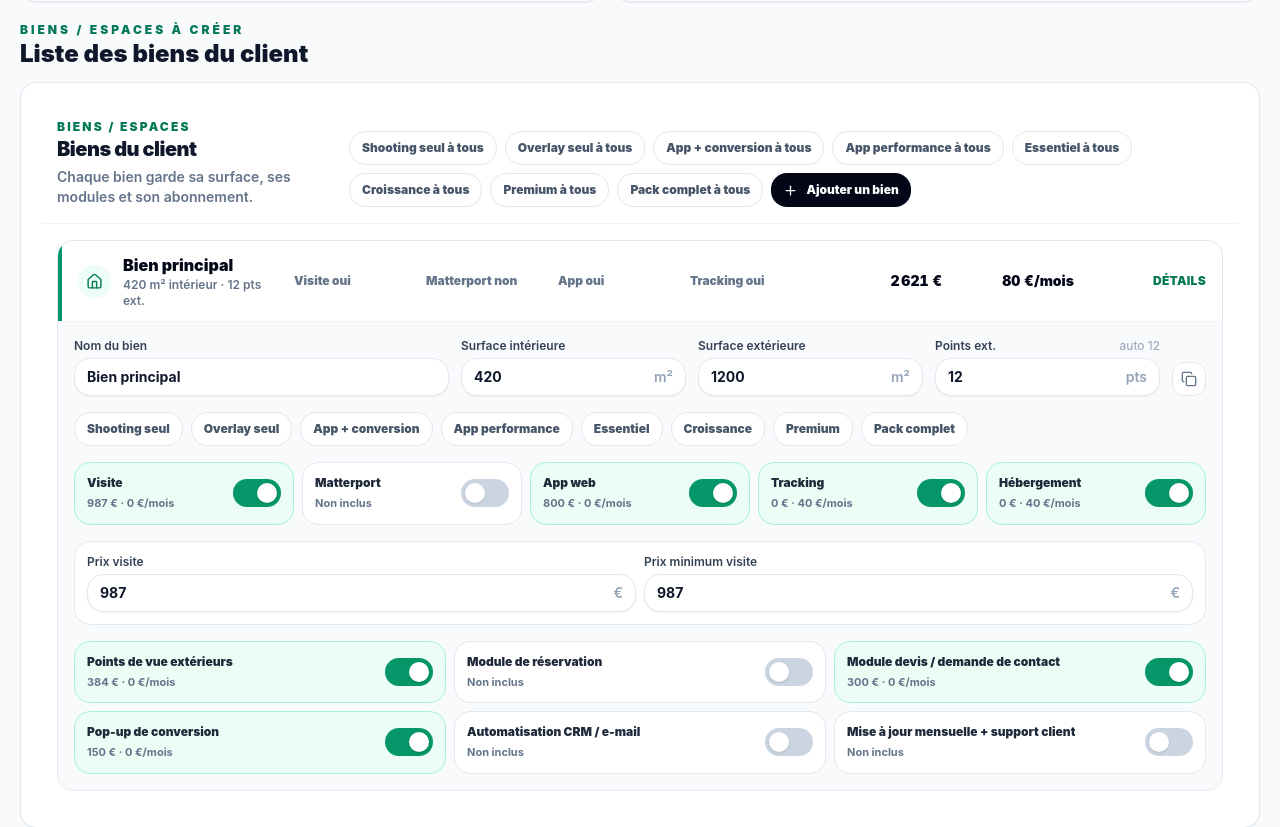
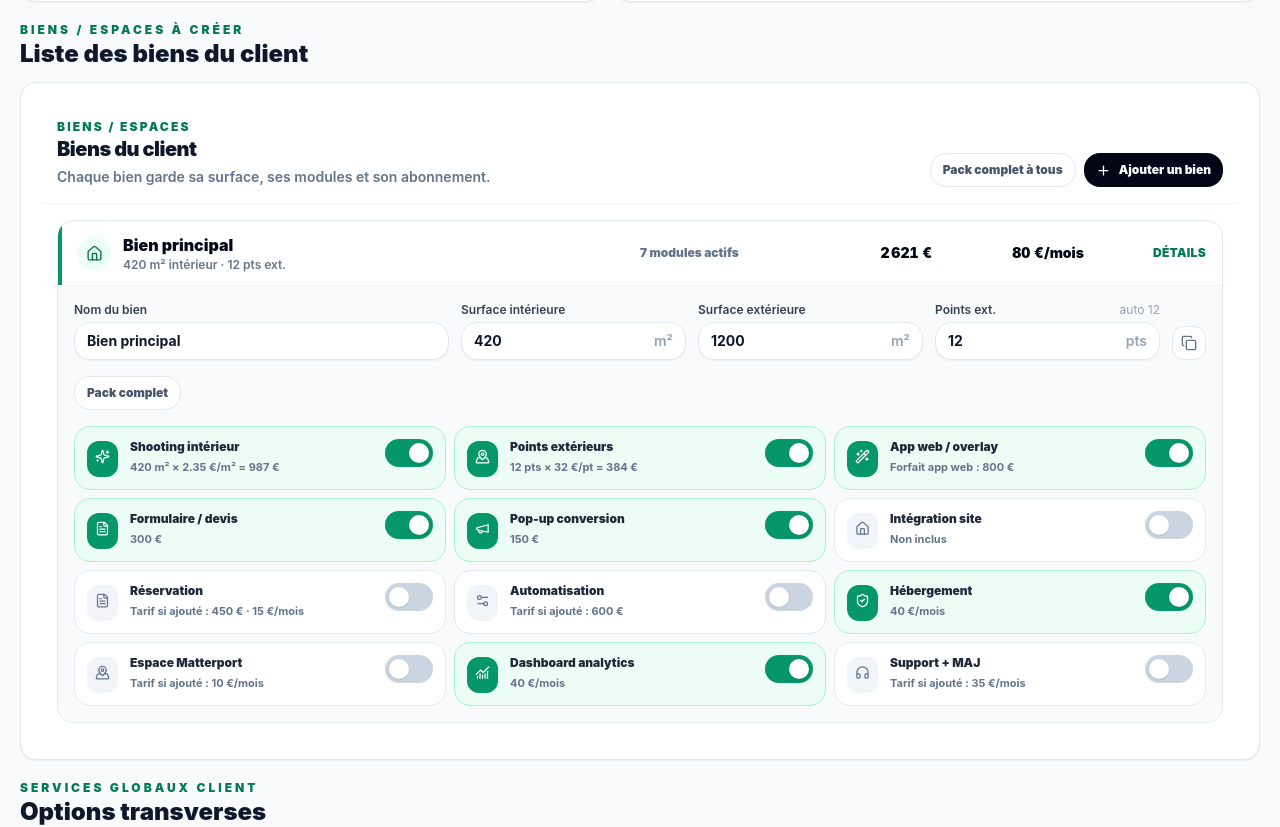
Before and after one commit to antoinetlcx/Prodecta-, a React (Vite) app: page / in a window 1280 px wide. Shown: the part 1144-1971 px from the top of the page. Built offline with nearby package versions, Linux system fonts and the light colour scheme.

Commit message:
Split property editor by shooting app subscription

```diff
--- a/src/components/PropertiesManager.jsx
+++ b/src/components/PropertiesManager.jsx
@@ -1,40 +1,172 @@
 import { Copy, Home, Plus, Trash2 } from "lucide-react";
-import { PROPERTY_PRESETS } from "../data/pricingConfig.js";
+import { PROPERTY_PRESETS, WORKFLOW_MODULE_GROUPS } from "../data/pricingConfig.js";
 import { eur } from "../lib/formatters.js";
 import { Card, NumberField, TextField, Toggle } from "./ui.jsx";
 
-const PRIMARY_MODULES = [
-  ["interior-capture", "Visite"],
-  ["matterport-space", "Matterport"],
-  ["web-app-immersive", "App web"],
-  ["analytics-dashboard", "Tracking"],
+const MODE_COPY = {
+  shooting: {
+    eyebrow: "01 / shooting",
+    title: "Base de production",
+    description: "Surfaces, captation intérieure et points de vue extérieurs. C’est la base du prix de shooting.",
+  },
+  app: {
+    eyebrow: "02 / app web",
+    title: "Application web / overlay",
+    description: "App web immersive seule ou ajoutée au-dessus d’une visite Matterport existante.",
+  },
+  subscription: {
+    eyebrow: "03 / abonnement",
+    title: "Abonnement mensuel",
+    description: "Hébergement, Matterport, dashboard analytics, support et mises à jour.",
+  },
+  all: {
+    eyebrow: "Biens / espaces",
+    title: "Biens du client",
+    description: "Chaque bien garde sa surface, ses modules et son abonnement.",
+  },
+};
+
+const MODE_MODULES = {
+  shooting: [
+    ["interior-capture", "Shooting intérieur"],
+    ["exterior-capture", "Points extérieurs"],
+  ],
+  app: [
+    ["web-app-immersive", "App web / overlay"],
+    ["quote-contact-module", "Formulaire / devis"],
+    ["conversion-popup", "Pop-up conversion"],
+    ["site-integration", "Intégration site"],
+    ["booking-module", "Réservation"],
+    ["automation", "Automatisation"],
+  ],
+  subscription: [
     ["hosting-maintenance", "Hébergement"],
-];
+    ["matterport-space", "Espace Matterport"],
+    ["analytics-dashboard", "Dashboard analytics"],
+    ["monthly-updates-support", "Support + MAJ"],
+  ],
+};
+
+function idsForMode(mode) {
+  if (mode === "all") {
+    return [...WORKFLOW_MODULE_GROUPS.shooting, ...WORKFLOW_MODULE_GROUPS.app, ...WORKFLOW_MODULE_GROUPS.subscription];
+  }
+
+  return WORKFLOW_MODULE_GROUPS[mode] || [];
+}
 
 function findLine(propertyQuote, moduleId) {
   return propertyQuote.selectedModules.find((module) => module.moduleId === moduleId);
 }
 
-function moduleTotal(propertyQuote, moduleId, kind) {
-  return findLine(propertyQuote, moduleId)?.[kind] || 0;
+function findCatalog(propertyQuote, moduleId) {
+  return propertyQuote.catalogModules.find((module) => module.id === moduleId);
+}
+
+function sumVisible(propertyQuote, mode, key) {
+  const ids = idsForMode(mode);
+  return propertyQuote.selectedModules
+    .filter((module) => ids.includes(module.moduleId))
+    .reduce((sum, module) => sum + (module[key] || 0), 0);
+}
+
+function visibleSelectedCount(propertyQuote, mode) {
+  const ids = idsForMode(mode);
+  return propertyQuote.selectedModules.filter((module) => ids.includes(module.moduleId)).length;
+}
+
+function getSubscriptionName(selectedModuleIds = []) {
+  const hasHosting = selectedModuleIds.includes("hosting-maintenance");
+  const hasAnalytics = selectedModuleIds.includes("analytics-dashboard");
+  const hasSupport = selectedModuleIds.includes("monthly-updates-support");
+
+  if (hasHosting && hasAnalytics && hasSupport) return "Premium";
+  if (hasHosting && hasAnalytics) return "Croissance";
+  if (hasHosting) return "Essentiel";
+  return "Aucun abonnement";
+}
+
+function moduleDetail(moduleId, propertyQuote, selected, source) {
+  if (!selected) {
+    const setup = source?.setupPublic || 0;
+    const monthly = source?.monthlyPublic || 0;
+    const parts = [];
+    if (setup > 0) parts.push(eur(setup));
+    if (monthly > 0) parts.push(eur(monthly, " €/mois"));
+    return parts.length ? `Tarif si ajouté : ${parts.join(" · ")}` : "Non inclus";
+  }
+
+  const setup = source?.setupPublic || 0;
+  const monthly = source?.monthlyPublic || 0;
+
+  if (moduleId === "interior-capture") {
+    return `${propertyQuote.intSurface} m² × ${propertyQuote.publicTier.coeff} €/m² = ${eur(setup)}`;
+  }
+
+  if (moduleId === "exterior-capture") {
+    return `${propertyQuote.points} pts × ${eur(propertyQuote.unitPoint, " €/pt")} = ${eur(setup)}`;
+  }
+
+  if (moduleId === "web-app-immersive") {
+    return `Forfait app web : ${eur(setup)}`;
+  }
+
+  if (monthly > 0 && setup > 0) return `${eur(setup)} · ${eur(monthly, " €/mois")}`;
+  if (monthly > 0) return eur(monthly, " €/mois");
+  return eur(setup);
 }
 
 function ModuleToggle({ label, moduleId, property, propertyQuote, onToggle }) {
   const selected = property.selectedModuleIds.includes(moduleId);
-  const setup = moduleTotal(propertyQuote, moduleId, "setupPublic");
-  const monthly = moduleTotal(propertyQuote, moduleId, "monthlyPublic");
+  const line = findLine(propertyQuote, moduleId);
+  const catalog = findCatalog(propertyQuote, moduleId);
+  const source = selected ? line : catalog;
+  const Icon = source?.icon || Home;
 
   return (
     <div className={`rounded-2xl border p-3 ${selected ? "border-emerald-200 bg-emerald-50" : "border-slate-200 bg-white"}`}>
-      <div className="flex items-center justify-between gap-3">
+      <div className="flex items-start justify-between gap-3">
+        <div className="flex min-w-0 gap-3">
+          <span className={`mt-0.5 rounded-xl p-2 ${selected ? "bg-emerald-600 text-white" : "bg-slate-100 text-slate-500"}`}>
+            <Icon size={15} />
+          </span>
           <div className="min-w-0">
             <p className="truncate text-xs font-black text-slate-800">{label}</p>
-          <p className="mt-1 text-[11px] font-bold text-slate-500">
-            {selected ? `${eur(setup)} · ${eur(monthly, " €/mois")}` : "Non inclus"}
+            <p className="mt-1 text-[11px] font-bold leading-relaxed text-slate-500">
+              {moduleDetail(moduleId, propertyQuote, selected, source)}
             </p>
+          </div>
         </div>
         <Toggle checked={selected} onChange={() => onToggle(property.id, moduleId)} label={`${selected ? "Retirer" : "Ajouter"} ${label}`} />
       </div>
+    </div>
+  );
+}
+
+function PriceOverrideField({ label, moduleId, property, propertyQuote, isClientMode, onCustomPriceChange }) {
+  const line = findLine(propertyQuote, moduleId);
+  if (!line || isClientMode) return null;
+
+  const custom = property.customModulePrices?.[moduleId] || {};
+
+  return (
+    <div className="grid gap-2 rounded-2xl border border-slate-200 bg-white p-3 md:grid-cols-2">
+      <NumberField
+        dense
+        label={`${label} public`}
+        unit="€"
+        step={50}
+        value={custom.setupPublic ?? line.unitSetupPublic}
+        onChange={(value) => onCustomPriceChange(property.id, moduleId, "setupPublic", value)}
+      />
+      <NumberField
+        dense
+        label={`${label} minimum`}
+        unit="€"
+        step={50}
+        value={custom.setupMinimum ?? line.unitSetupMinimum}
+        onChange={(value) => onCustomPriceChange(property.id, moduleId, "setupMinimum", value)}
+      />
     </div>
   );
 }
@@ -43,6 +175,7 @@ export function PropertiesManager({
   properties,
   propertyQuotes,
   isClientMode = false,
+  mode = "all",
   onAddProperty,
   onDuplicateProperty,
   onDeleteProperty,
@@ -52,25 +185,32 @@ export function PropertiesManager({
   onApplyPresetToAll,
   onCustomPriceChange,
 }) {
+  const copy = MODE_COPY[mode] || MODE_COPY.all;
+  const moduleRows =
+    mode === "all"
+      ? [...MODE_MODULES.shooting, ...MODE_MODULES.app, ...MODE_MODULES.subscription]
+      : MODE_MODULES[mode] || MODE_MODULES.shooting;
+  const presets = PROPERTY_PRESETS.filter((preset) => preset.scope === mode || (mode === "all" && preset.scope === "full"));
+  const showSurfaceFields = mode === "shooting" || mode === "all";
+
   return (
     <Card className="overflow-hidden rounded-2xl p-0 shadow-sm">
       <div className="border-b border-slate-100 bg-white p-4">
         <div className="flex flex-col justify-between gap-3 lg:flex-row lg:items-end">
           <div>
-            <p className="text-xs font-black uppercase tracking-[0.18em] text-emerald-700">Biens / espaces</p>
-            <h2 className="text-xl font-black tracking-tight">Biens du client</h2>
-            <p className="mt-1 text-sm font-semibold text-slate-500">
-              Chaque bien garde sa surface, ses modules et son abonnement.
-            </p>
+            <p className="text-xs font-black uppercase tracking-[0.18em] text-emerald-700">{copy.eyebrow}</p>
+            <h2 className="text-xl font-black tracking-tight">{copy.title}</h2>
+            <p className="mt-1 max-w-3xl text-sm font-semibold text-slate-500">{copy.description}</p>
           </div>
           <div className="flex flex-wrap gap-2">
             {!isClientMode &&
-              PROPERTY_PRESETS.map((preset) => (
+              presets.map((preset) => (
                 <button
                   key={preset.name}
                   type="button"
-                  onClick={() => onApplyPresetToAll(preset.moduleIds)}
+                  onClick={() => onApplyPresetToAll(preset.moduleIds, preset.scope)}
                   className="rounded-2xl border border-slate-200 bg-white px-3 py-2 text-xs font-black text-slate-600 transition hover:border-emerald-200 hover:bg-emerald-50 hover:text-emerald-700"
+                  title={preset.description}
                 >
                   {preset.name} à tous
                 </button>
@@ -89,16 +229,15 @@ export function PropertiesManager({
       <div className="space-y-3 p-4">
         {propertyQuotes.map((propertyQuote, index) => {
           const property = properties.find((item) => item.id === propertyQuote.property.id) || propertyQuote.property;
-          const matterport = findLine(propertyQuote, "matterport-space");
-          const app = findLine(propertyQuote, "web-app-immersive");
-          const tracking = findLine(propertyQuote, "analytics-dashboard");
-          const visit = findLine(propertyQuote, "interior-capture");
-          const visitCustom = property.customModulePrices?.["interior-capture"] || {};
+          const visibleSetup = sumVisible(propertyQuote, mode, "setupPublic");
+          const visibleMonthly = sumVisible(propertyQuote, mode, "monthlyPublic");
+          const activeCount = visibleSelectedCount(propertyQuote, mode);
+          const displayPoints = property.manualPoints ? property.pointsExterior : propertyQuote.estimatedPoints;
 
           return (
             <details key={property.id} className="overflow-hidden rounded-2xl border border-slate-200 bg-white" open={index === 0}>
               <summary className="cursor-pointer list-none border-l-4 border-emerald-600 px-4 py-3">
-                <div className="grid gap-3 lg:grid-cols-[minmax(180px,1.1fr)_120px_120px_120px_120px_120px_120px_120px] lg:items-center">
+                <div className="grid gap-3 lg:grid-cols-[minmax(220px,1fr)_140px_140px_140px_110px] lg:items-center">
                   <div className="flex items-center gap-3">
                     <span className="rounded-2xl bg-emerald-50 p-2 text-emerald-700">
                       <Home size={17} />
@@ -106,22 +245,21 @@ export function PropertiesManager({
                     <div className="min-w-0">
                       <p className="truncate font-black text-slate-950">{property.name}</p>
                       <p className="text-xs font-semibold text-slate-500">
-                        {propertyQuote.intSurface} m² intérieur · {propertyQuote.points} pts ext.
+                        {mode === "subscription"
+                          ? getSubscriptionName(property.selectedModuleIds)
+                          : `${propertyQuote.intSurface} m² intérieur · ${propertyQuote.points} pts ext.`}
                       </p>
                     </div>
                   </div>
-                  <p className="text-xs font-black text-slate-500">Visite {visit ? "oui" : "non"}</p>
-                  <p className="text-xs font-black text-slate-500">Matterport {matterport ? "oui" : "non"}</p>
-                  <p className="text-xs font-black text-slate-500">App {app ? "oui" : "non"}</p>
-                  <p className="text-xs font-black text-slate-500">Tracking {tracking ? "oui" : "non"}</p>
-                  <p className="text-right text-sm font-black tabular-nums text-slate-950">{eur(propertyQuote.setupPublicSubtotal)}</p>
-                  <p className="text-right text-sm font-black tabular-nums text-slate-950">{eur(propertyQuote.monthlyPublicSubtotal, " €/mois")}</p>
+                  <p className="text-xs font-black text-slate-500">{activeCount} modules actifs</p>
+                  <p className="text-right text-sm font-black tabular-nums text-slate-950">{eur(visibleSetup)}</p>
+                  <p className="text-right text-sm font-black tabular-nums text-slate-950">{eur(visibleMonthly, " €/mois")}</p>
                   <p className="text-right text-xs font-black uppercase tracking-wide text-emerald-700">Détails</p>
                 </div>
               </summary>
 
               <div className="space-y-4 border-t border-slate-100 bg-slate-50 p-4">
-                <div className="grid gap-3 lg:grid-cols-[minmax(220px,1fr)_repeat(3,minmax(120px,0.6fr))_auto] lg:items-end">
+                <div className={`grid gap-3 ${showSurfaceFields ? "lg:grid-cols-[minmax(220px,1fr)_repeat(3,minmax(120px,0.6fr))_auto]" : "lg:grid-cols-[minmax(220px,1fr)_auto]"} lg:items-end`}>
                   <TextField
                     dense
                     label="Nom du bien"
@@ -129,6 +267,8 @@ export function PropertiesManager({
                     onChange={(value) => onUpdateProperty(property.id, { name: value })}
                     placeholder={`Bien ${index + 1}`}
                   />
+                  {showSurfaceFields && (
+                    <>
                       <NumberField
                         dense
                         label="Surface intérieure"
@@ -143,14 +283,32 @@ export function PropertiesManager({
                         value={property.surfaceExterior}
                         onChange={(value) => onUpdateProperty(property.id, { surfaceExterior: value })}
                       />
+                      <div className="space-y-2">
                         <NumberField
                           dense
                           label="Points ext."
                           unit="pts"
-                    value={property.pointsExterior}
+                          value={displayPoints}
                           onChange={(value) => onUpdateProperty(property.id, { pointsExterior: value, manualPoints: true })}
                           hint={property.manualPoints ? "manuel" : `auto ${propertyQuote.estimatedPoints}`}
                         />
+                        {property.manualPoints && (
+                          <button
+                            type="button"
+                            onClick={() =>
+                              onUpdateProperty(property.id, {
+                                manualPoints: false,
+                                pointsExterior: propertyQuote.estimatedPoints,
+                              })
+                            }
+                            className="w-full rounded-xl border border-emerald-200 bg-white px-2 py-1 text-[11px] font-black text-emerald-700 transition hover:bg-emerald-50"
+                          >
+                            Repasser en auto
+                          </button>
+                        )}
+                      </div>
+                    </>
+                  )}
                   <div className="flex items-center justify-end gap-2">
                     <button
                       type="button"
@@ -174,20 +332,61 @@ export function PropertiesManager({
                 </div>
 
                 <div className="flex flex-wrap gap-2">
-                  {PROPERTY_PRESETS.map((preset) => (
+                  {presets.map((preset) => (
                     <button
                       key={preset.name}
                       type="button"
-                      onClick={() => onApplyPropertyPreset(property.id, preset.moduleIds)}
+                      onClick={() => onApplyPropertyPreset(property.id, preset.moduleIds, preset.scope)}
                       className="rounded-2xl border border-slate-200 bg-white px-3 py-2 text-xs font-black text-slate-600 transition hover:border-emerald-200 hover:bg-emerald-50 hover:text-emerald-700"
+                      title={preset.description}
                     >
                       {preset.name}
                     </button>
                   ))}
                 </div>
 
-                <div className="grid gap-2 md:grid-cols-2 xl:grid-cols-5">
-                  {PRIMARY_MODULES.map(([moduleId, label]) => (
+                {mode === "shooting" && (
+                  <div className="grid gap-3 rounded-2xl border border-emerald-100 bg-emerald-50 p-3 md:grid-cols-3">
+                    <div>
+                      <p className="text-[11px] font-black uppercase tracking-wide text-emerald-700">Shooting intérieur</p>
+                      <p className="mt-1 text-sm font-black text-emerald-950">
+                        {propertyQuote.intSurface} m² × {propertyQuote.publicTier.coeff} €/m²
+                      </p>
+                    </div>
+                    <div>
+                      <p className="text-[11px] font-black uppercase tracking-wide text-emerald-700">Points extérieurs</p>
+                      <p className="mt-1 text-sm font-black text-emerald-950">
+                        {propertyQuote.points} points × {eur(propertyQuote.unitPoint, " €/pt")}
+                      </p>
+                    </div>
+                    <div>
+                      <p className="text-[11px] font-black uppercase tracking-wide text-emerald-700">Total shooting</p>
+                      <p className="mt-1 text-sm font-black text-emerald-950">{eur(visibleSetup)}</p>
+                    </div>
+                  </div>
+                )}
+
+                {mode === "subscription" && (
+                  <div className="grid gap-3 rounded-2xl border border-slate-200 bg-white p-3 md:grid-cols-3">
+                    <div>
+                      <p className="text-[11px] font-black uppercase tracking-wide text-slate-400">Plan actif</p>
+                      <p className="mt-1 text-sm font-black text-slate-950">{getSubscriptionName(property.selectedModuleIds)}</p>
+                    </div>
+                    <div>
+                      <p className="text-[11px] font-black uppercase tracking-wide text-slate-400">Matterport</p>
+                      <p className="mt-1 text-sm font-black text-slate-950">
+                        {property.selectedModuleIds.includes("matterport-space") ? "Hébergé Prodecta" : "Non inclus / client externe"}
+                      </p>
+                    </div>
+                    <div>
+                      <p className="text-[11px] font-black uppercase tracking-wide text-slate-400">Mensuel du bien</p>
+                      <p className="mt-1 text-sm font-black text-slate-950">{eur(visibleMonthly, " €/mois")}</p>
+                    </div>
+                  </div>
+                )}
+
+                <div className={`grid gap-2 ${mode === "subscription" ? "md:grid-cols-2 xl:grid-cols-4" : "md:grid-cols-2 xl:grid-cols-3"}`}>
+                  {moduleRows.map(([moduleId, label]) => (
                     <ModuleToggle
                       key={moduleId}
                       label={label}
@@ -199,43 +398,40 @@ export function PropertiesManager({
                   ))}
                 </div>
 
-                {visit && (
-                  <div className={`grid gap-2 rounded-2xl border border-slate-200 bg-white p-3 ${isClientMode ? "md:grid-cols-1" : "md:grid-cols-2"}`}>
-                    <NumberField
-                      dense
-                      label="Prix visite"
-                      unit="€"
-                      step={50}
-                      value={visitCustom.setupPublic ?? visit.unitSetupPublic}
-                      onChange={(value) => onCustomPriceChange(property.id, "interior-capture", "setupPublic", value)}
+                {(mode === "shooting" || mode === "app") && (
+                  <div className="grid gap-2 xl:grid-cols-2">
+                    {mode === "shooting" && (
+                      <>
+                        <PriceOverrideField
+                          label="Shooting intérieur"
+                          moduleId="interior-capture"
+                          property={property}
+                          propertyQuote={propertyQuote}
+                          isClientMode={isClientMode}
+                          onCustomPriceChange={onCustomPriceChange}
                         />
-                    {!isClientMode && (
-                      <NumberField
-                        dense
-                        label="Prix minimum visite"
-                        unit="€"
-                        step={50}
-                        value={visitCustom.setupMinimum ?? visit.unitSetupMinimum}
-                        onChange={(value) => onCustomPriceChange(property.id, "interior-capture", "setupMinimum", value)}
+                        <PriceOverrideField
+                          label="Points extérieurs"
+                          moduleId="exterior-capture"
+                          property={property}
+                          propertyQuote={propertyQuote}
+                          isClientMode={isClientMode}
+                          onCustomPriceChange={onCustomPriceChange}
+                        />
+                      </>
+                    )}
+                    {mode === "app" && (
+                      <PriceOverrideField
+                        label="App web"
+                        moduleId="web-app-immersive"
+                        property={property}
+                        propertyQuote={propertyQuote}
+                        isClientMode={isClientMode}
+                        onCustomPriceChange={onCustomPriceChange}
                       />
                     )}
                   </div>
                 )}
-
-                <div className="grid gap-2 md:grid-cols-2 xl:grid-cols-3">
-                  {propertyQuote.catalogModules
-                    .filter((module) => !PRIMARY_MODULES.some(([moduleId]) => moduleId === module.id))
-                    .map((module) => (
-                      <ModuleToggle
-                        key={module.id}
-                        label={module.label}
-                        moduleId={module.id}
-                        property={property}
-                        propertyQuote={propertyQuote}
-                        onToggle={onTogglePropertyModule}
-                      />
-                    ))}
-                </div>
               </div>
             </details>
           );
```
Lines whose indentation alone changed are shown as unchanged.
